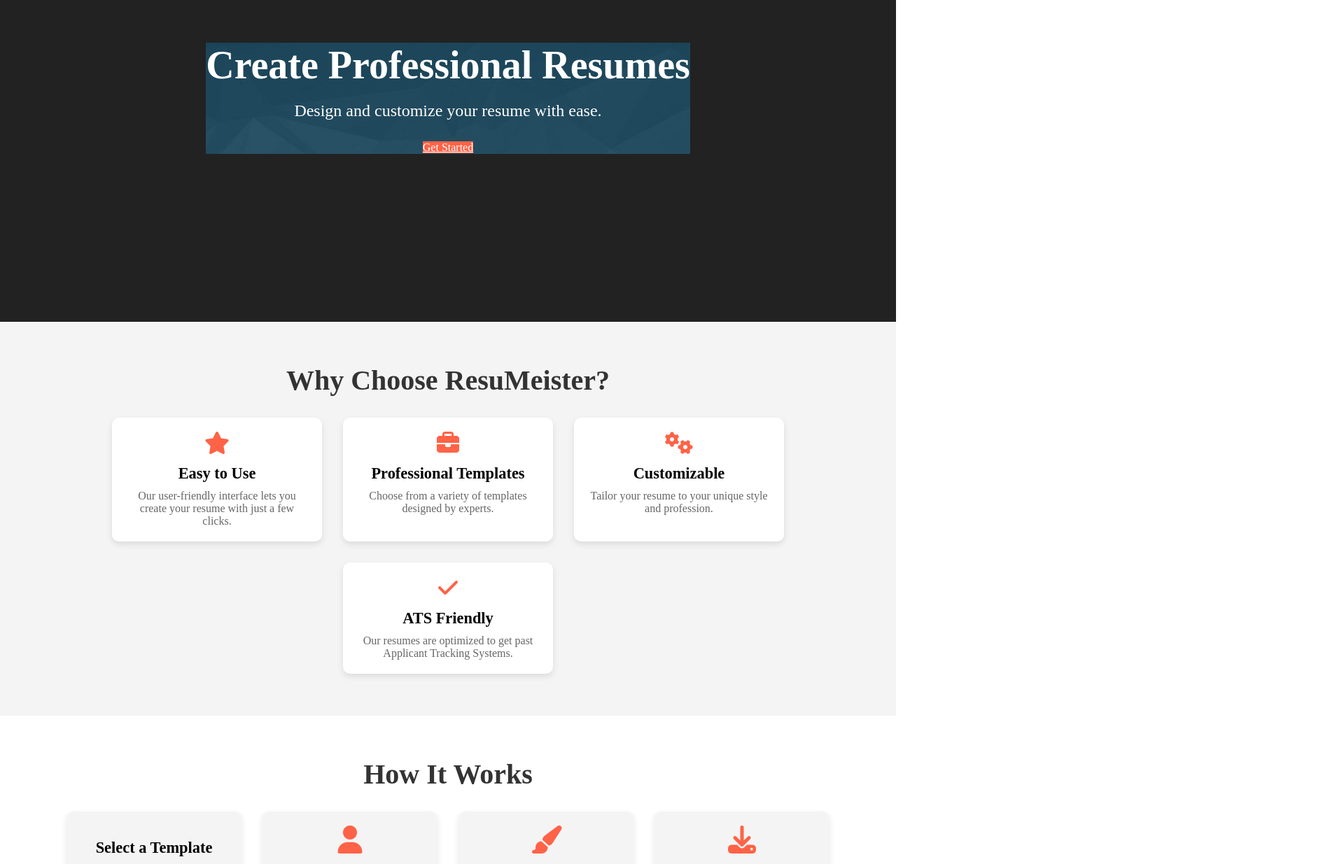
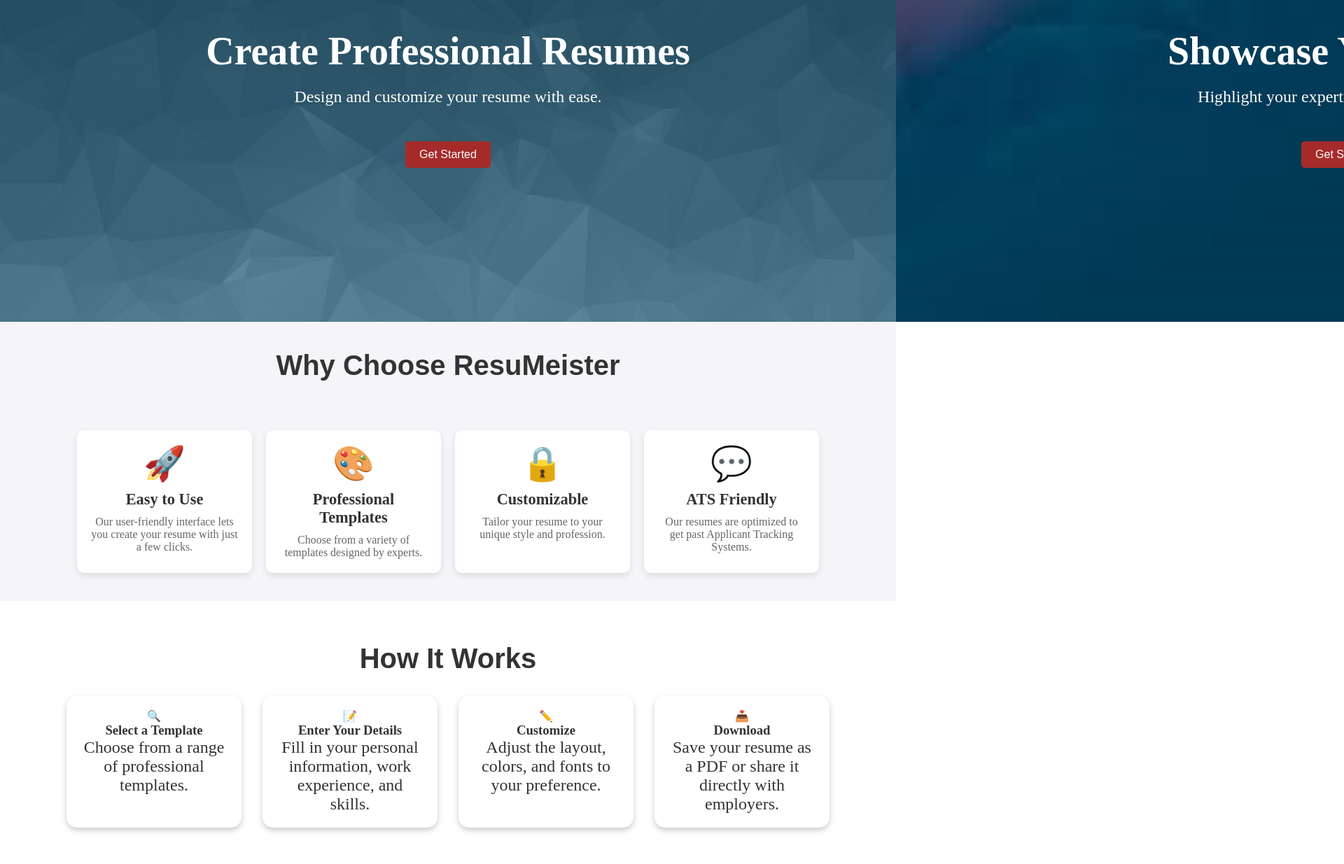
Before and after one commit to junaidiqbalturk/ResuMeister, a Vue app in the folder frontend/: page / in a window 1280 px wide. Shown: the part 260-1495 px from the top of the page at 70% size, 1920 px wide, since content can reach past the window. Built offline with nearby package versions, Linux system fonts and the light colour scheme.

Commit message:
Fix: Slider issue redesign Home page

```diff
--- a/frontend/public/index.html
+++ b/frontend/public/index.html
@@ -7,6 +7,7 @@
   <title>ResuMeister</title>
   <link href="https://fonts.googleapis.com/css2?family=Inter:wght@400;700&display=swap" rel="stylesheet">
     <link rel="stylesheet" href="https://cdnjs.cloudflare.com/ajax/libs/font-awesome/6.4.0/css/all.min.css">
+
 </head>
 <body>
   <div id="app"></div>
--- a/frontend/src/views/Home.vue
+++ b/frontend/src/views/Home.vue
@@ -23,37 +23,50 @@
 
     <!-- Slider -->
     <section class="slider">
-      <swiper :slides-per-view="1" autoplay loop>
-        <swiper-slide v-for="(slide, index) in slides" :key="index" class="slider-content">
-          <div class="slider-inner" :style="{ backgroundImage: `url(${slide.image})` }">
+      <div class="swiper-wrapper">
+      <div class="swiper-slide" v-for="(slide, index) in slides" :key="index" :style="{ backgroundImage: `url(${slide.image})` }">
         <h1>{{ slide.title }}</h1>
         <p>{{ slide.description }}</p>
-            <a href="#" class="btn btn-primary">Get Started</a>
+         <button class="get-started-button">Get Started</button>
       </div>
-        </swiper-slide>
-      </swiper>
+    </div>
     </section>
 
-    <!-- Features Section -->
-    <section class="features">
-      <h2>Why Choose ResuMeister?</h2>
-      <div class="container">
-        <div class="feature-item" v-for="feature in features" :key="feature.id">
-          <i :class="feature.icon"></i>
+    <section class="why-choose">
+      <div class="heading-container">
+        <h2 class="section-heading">Why Choose ResuMeister</h2>
+      </div>
+    <div class="card-container">
+      <div class="card feature-item" v-for="feature in features" :key="feature.id">
+        <div class="icon">{{ feature.icon }}</div>
         <h3>{{ feature.title }}</h3>
         <p>{{ feature.description }}</p>
       </div>
     </div>
   </section>
 
-    <!-- How It Works Section -->
      <section class="how-it-works">
-      <h2>How It Works</h2>
+    <h2 class="section-heading">How It Works</h2>
     <div class="steps-container">
-        <div class="step" v-for="step in steps" :key="step.id">
-          <i :class="step.icon"></i>
+      <div v-for="(step, index) in steps" :key="index" class="step-card">
+        <div class="step-icon">{{ step.icon }}</div>
         <h3>{{ step.title }}</h3>
         <p>{{ step.description }}</p>
+      </div>
+    </div>
+  </section>
+
+    <!--- New Try --->
+    <section class="how-it-works">
+    <h2 class="section-heading">How It Works</h2>
+    <div class="steps-container">
+      <div v-for="(step, index) in steps" :key="index" class="step-card">
+        <div class="step-icon">{{ step.icon }}</div>
+        <div class="step-content">
+          <h3>{{ step.title }}</h3>
+          <p>{{ step.description }}</p>
+        </div>
+        <div v-if="index < steps.length - 1" class="step-line"></div>
       </div>
     </div>
   </section>
@@ -95,6 +108,7 @@
 import { Autoplay } from 'swiper';
 import 'swiper/css';
 import 'swiper/css/autoplay';
+
 export default {
   name: 'Home',
   components: {
@@ -123,25 +137,25 @@
       features: [
         {
           id: 1,
-          icon: 'fas fa-star',
+          icon: '🚀',
           title: 'Easy to Use',
           description: 'Our user-friendly interface lets you create your resume with just a few clicks.'
         },
         {
           id: 2,
-          icon: 'fas fa-briefcase',
+          icon: '🎨',
           title: 'Professional Templates',
           description: 'Choose from a variety of templates designed by experts.'
         },
         {
           id: 3,
-          icon: 'fas fa-cogs',
+          icon: '🔒',
           title: 'Customizable',
           description: 'Tailor your resume to your unique style and profession.'
         },
         {
           id: 4,
-          icon: 'fas fa-check',
+          icon: '💬',
           title: 'ATS Friendly',
           description: 'Our resumes are optimized to get past Applicant Tracking Systems.'
         }
@@ -149,25 +163,25 @@
       steps: [
         {
           id: 1,
-          icon: 'fas fa-template',
+          icon: '🔍',
           title: 'Select a Template',
           description: 'Choose from a range of professional templates.'
         },
         {
           id: 2,
-          icon: 'fas fa-user',
+          icon: '📝',
           title: 'Enter Your Details',
           description: 'Fill in your personal information, work experience, and skills.'
         },
         {
           id: 3,
-          icon: 'fas fa-paint-brush',
+          icon: '✏️',
           title: 'Customize',
           description: 'Adjust the layout, colors, and fonts to your preference.'
         },
         {
           id: 4,
-          icon: 'fas fa-download',
+          icon: '📥',
           title: 'Download',
           description: 'Save your resume as a PDF or share it directly with employers.'
         }
@@ -201,6 +215,122 @@
 </script>
 
 <style scoped>
+.section-heading {
+  font-size: 2.5rem;
+  font-family: 'Poppins', sans-serif;
+  color: #333;
+  margin-bottom: 40px;
+  animation: fadeInUp 1s ease-out;
+}
+
+.steps-container {
+  display: flex;
+  flex-wrap: wrap;
+  gap: 20px;
+  justify-content: center;
+}
+
+.step-card {
+  background: #fff; /* White background for clean look */
+  border-radius: 15px;
+  padding: 20px;
+  width: 250px;
+  text-align: center;
+  color: #333;
+  box-shadow: 0 4px 8px rgba(0, 0, 0, 0.2);
+  transition: transform 0.3s, box-shadow 0.3s, background-color 0.3s;
+  position: relative;
+}
+
+.step-card:hover {
+  transform: scale(1.05);
+  box-shadow: 0 8px 16px rgba(0, 0, 0, 0.3);
+  background-color: #f0f9ff; /* Light blue background on hover */
+}
+
+.how-it-works {
+  padding: 40px 20px;
+  background: #e8f4f8; /* Light blue background for contrast */
+  text-align: center;
+}
+/* How it works css ends here */
+@import url('https://fonts.googleapis.com/css2?family=Poppins:wght@700&display=swap');
+.why-choose {
+  padding: 40px 20px;
+  background: #f4f4f9;
+  display: flex;
+  flex-direction: column;
+  align-items: center;
+}
+
+.heading-container {
+  text-align: center;
+  margin-bottom: 30px;
+}
+
+.section-heading {
+  font-size: 2.5rem;
+  font-family: 'Poppins', sans-serif; /* Use the professional font */
+  color: #333;
+  animation: fadeInUp 1s ease-out;
+}
+
+/* Keyframes for the refined heading animation */
+@keyframes fadeInUp {
+  0% {
+    opacity: 0;
+    transform: translateY(20px);
+  }
+  100% {
+    opacity: 1;
+    transform: translateY(0);
+  }
+}
+
+/*Why Choose section CSS above end */
+.why-choose {
+  padding: 40px 20px;
+  background: #f4f4f9; /* Light background for contrast */
+  display: flex;
+  justify-content: center;
+  align-items: center;
+}
+
+.card-container {
+  display: flex;
+  flex-wrap: wrap;
+  gap: 20px; /* Space between cards */
+  justify-content: center;
+}
+
+.card {
+  background: #fff; /* White background for a clean look */
+  border-radius: 15px;
+  padding: 20px;
+  width: 250px;
+  text-align: center;
+  color: #333; /* Dark text for better readability */
+  box-shadow: 0 4px 8px rgba(0, 0, 0, 0.2);
+  transition: transform 0.3s, box-shadow 0.3s;
+}
+
+.card:hover {
+  transform: scale(1.05);
+  box-shadow: 0 8px 16px rgba(0, 0, 0, 0.3);
+}
+
+
+.icon {
+  font-size: 3rem; /* Large icon */
+  margin-bottom: 10px;
+  transition: transform 0.3s;
+}
+
+.card:hover .icon {
+  transform: rotate(20deg); /* Rotate icon on hover */
+}
+
+
 /* Global Styles */
 body {
   margin: 0;
@@ -606,4 +736,53 @@
     flex-direction: column;
   }
 }
+.swiper-slide {
+  display: flex;
+  align-items: center;
+  justify-content: center;
+  background-size: cover;
+  background-position: center;
+  color: #fff;
+  text-align: center;
+  flex-direction: column;
+}
+h1 {
+  font-size: 3em;
+}
+
+p {
+  font-size: 1.5em;
+}
+.get-started-button {
+  margin-top: 20px;
+  padding: 10px 20px;
+  background-color: brown;
+  color: #fff;
+  border: none;
+  border-radius: 5px;
+  cursor: pointer;
+  font-size: 16px;
+  transition: background-color 0.3s ease;
+
+  /* Animation properties */
+  opacity: 0; /* Start as invisible */
+  transform: translateX(50px); /* Start shifted to the right */
+  animation: slideIn 0.6s forwards; /* Apply the animation */
+}
+
+.get-started-button:hover {
+  background-color: #0056b3;
+}
+
+/* Keyframes for sliding in */
+@keyframes slideIn {
+  from {
+    opacity: 0;
+    transform: translateX(50px);
+  }
+  to {
+    opacity: 1;
+    transform: translateX(0);
+  }
+}
 </style>
```
Also changed, not shown: frontend/public/slide4.jpg (added). Lines whose indentation alone changed are shown as unchanged.
